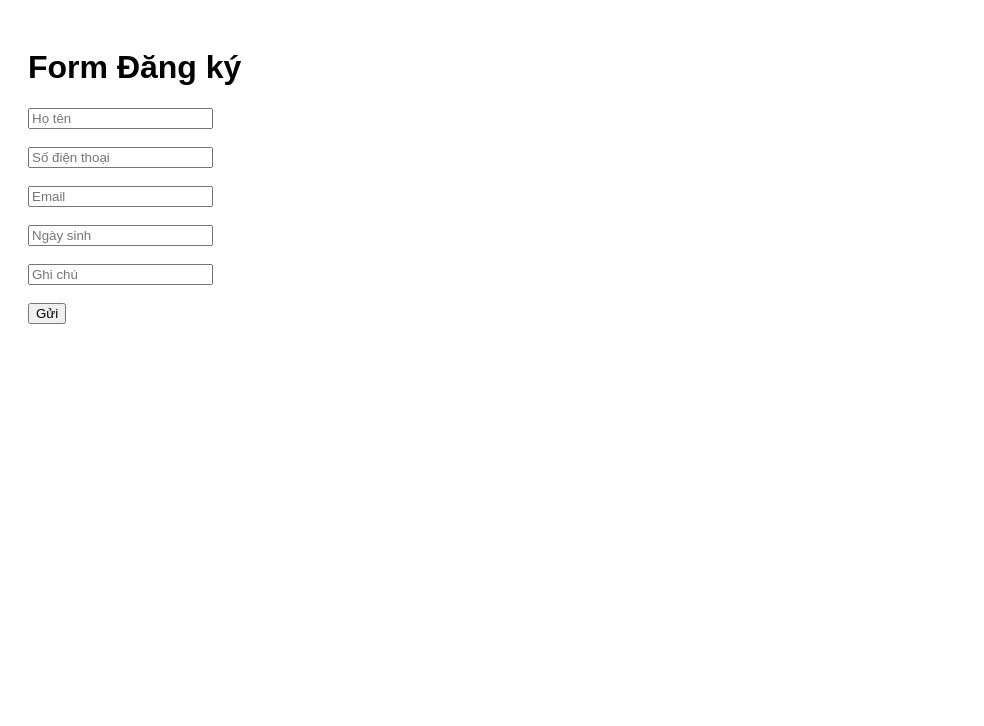
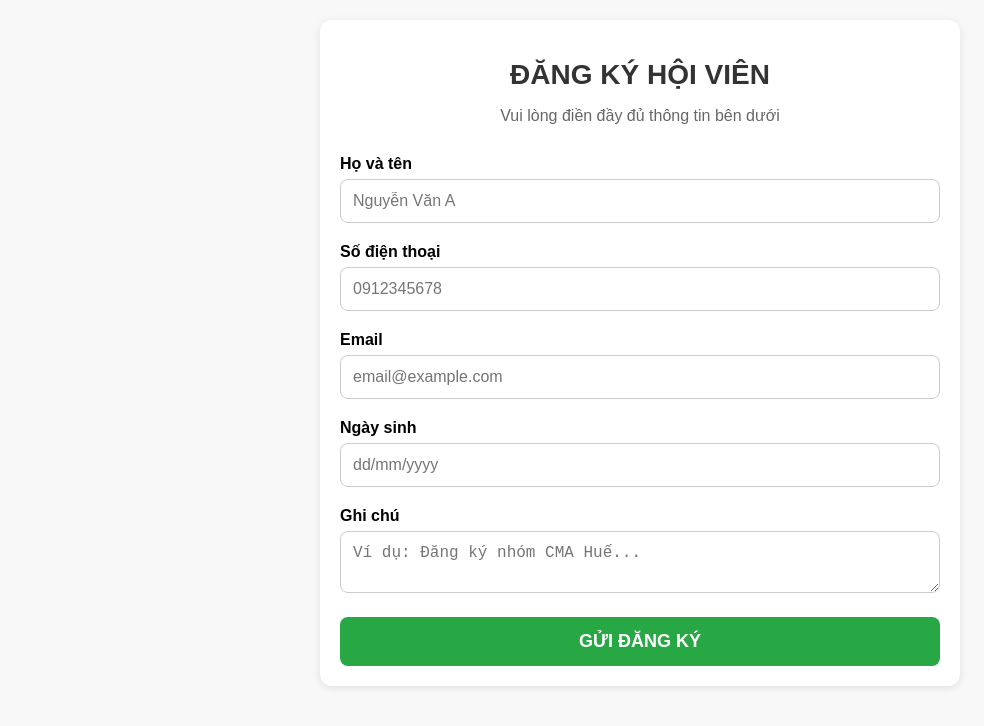
Before and after one commit to hoancautruong/HoiVien, a website: page public/index.html in a window 1280 px wide. Shown: the whole page, without its empty margins (0-984 px from the left). Drawn offline with Linux system fonts and the light colour scheme.

Commit message:
Update index.html

```diff
--- a/public/index.html
+++ b/public/index.html
@@ -1,20 +1,107 @@
 <!DOCTYPE html>
 <html lang="vi">
 <head>
-  <meta charset="UTF-8">
-  <meta name="viewport" content="width=device-width, initial-scale=1.0">
-  <title>Đăng ký thông tin</title>
+  <meta charset="UTF-8" />
+  <meta name="viewport" content="width=device-width, initial-scale=1.0" />
+  <title>Đăng ký Hội viên</title>
+  <style>
+    body {
+      font-family: Arial, sans-serif;
+      margin: 0;
+      padding: 20px;
+      background-color: #f8f8f8;
+    }
+
+    .container {
+      max-width: 600px;
+      margin: auto;
+      background-color: white;
+      padding: 20px;
+      border-radius: 12px;
+      box-shadow: 0 2px 8px rgba(0, 0, 0, 0.1);
+    }
+
+    h1 {
+      font-size: 28px;
+      text-align: center;
+      color: #333;
+      margin-bottom: 10px;
+    }
+
+    p.sub {
+      text-align: center;
+      font-size: 16px;
+      color: #666;
+      margin-bottom: 30px;
+    }
+
+    label {
+      font-weight: bold;
+      display: block;
+      margin-bottom: 6px;
+      font-size: 16px;
+    }
+
+    input, textarea {
+      width: 100%;
+      padding: 12px;
+      margin-bottom: 20px;
+      border: 1px solid #ccc;
+      border-radius: 8px;
+      font-size: 16px;
+      box-sizing: border-box;
+    }
+
+    button {
+      width: 100%;
+      padding: 14px;
+      background-color: #28a745;
+      color: white;
+      border: none;
+      border-radius: 8px;
+      font-size: 18px;
+      font-weight: bold;
+      cursor: pointer;
+    }
+
+    button:hover {
+      background-color: #218838;
+    }
+
+    @media (max-width: 480px) {
+      h1 {
+        font-size: 24px;
+      }
+
+      input, textarea {
+        font-size: 18px;
+      }
+    }
+  </style>
 </head>
-<body style="font-family:sans-serif; padding:20px;">
-  <h1>Form Đăng ký</h1>
-  <form id="regForm">
-    <input type="text" name="name" placeholder="Họ tên" required><br><br>
-    <input type="text" name="phone" placeholder="Số điện thoại" required><br><br>
-    <input type="email" name="email" placeholder="Email"><br><br>
-    <input type="text" name="birth" placeholder="Ngày sinh"><br><br>
-    <input type="text" name="note" placeholder="Ghi chú"><br><br>
-    <button type="submit">Gửi</button>
-  </form>
+<body>
+  <div class="container">
+    <h1>ĐĂNG KÝ HỘI VIÊN</h1>
+    <p class="sub">Vui lòng điền đầy đủ thông tin bên dưới</p>
+    <form id="regForm">
+      <label for="name">Họ và tên</label>
+      <input type="text" id="name" name="name" placeholder="Nguyễn Văn A" required />
+
+      <label for="phone">Số điện thoại</label>
+      <input type="text" id="phone" name="phone" placeholder="0912345678" required />
+
+      <label for="email">Email</label>
+      <input type="email" id="email" name="email" placeholder="email@example.com" />
+
+      <label for="birth">Ngày sinh</label>
+      <input type="text" id="birth" name="birth" placeholder="dd/mm/yyyy" />
+
+      <label for="note">Ghi chú</label>
+      <textarea id="note" name="note" rows="2" placeholder="Ví dụ: Đăng ký nhóm CMA Huế..."></textarea>
+
+      <button type="submit">GỬI ĐĂNG KÝ</button>
+    </form>
+  </div>
 
   <script>
     document.getElementById("regForm").addEventListener("submit", async function(e) {
@@ -30,11 +117,15 @@
       const res = await fetch("/api/submit", {
         method: "POST",
         headers: { "Content-Type": "application/json" },
-        body: JSON.stringify(data)
+        body: JSON.stringify(data),
       });
 
-      if (res.ok) alert("Gửi thành công!");
-      else alert("Lỗi gửi dữ liệu");
+      if (res.ok) {
+        alert("Đăng ký thành công!");
+        this.reset();
+      } else {
+        alert("Đã có lỗi xảy ra. Vui lòng thử lại.");
+      }
     });
   </script>
 </body>
```
